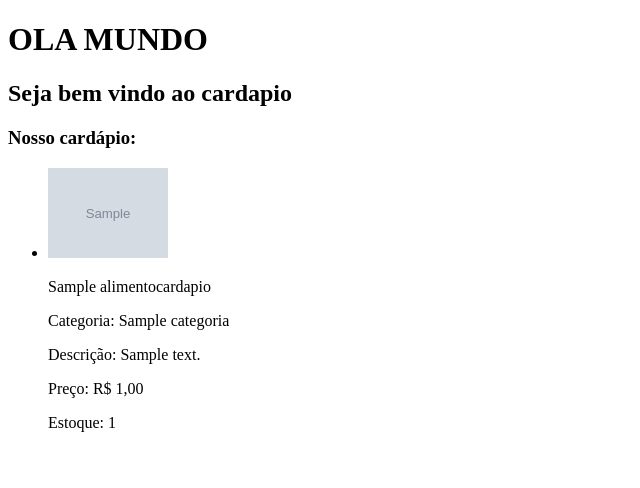
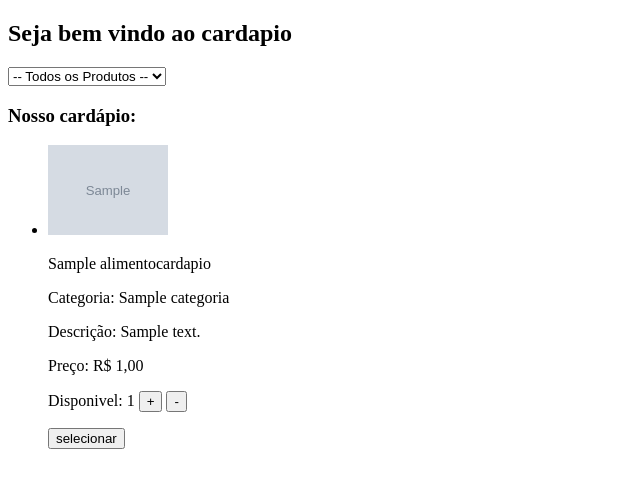
Before and after one commit to IsaClara/cardapio-python, a Django app: page /cardapio/ in a window 1280 px wide. Shown: the top 488 px of the page, without its empty margins (0-640 px from the left). Run offline with Django 5.2, Linux system fonts and the light colour scheme; tables that the repository leaves empty hold one stand-in row (values such as "Sample post"); grey boxes marked "Sample" are stand-in pictures.

Commit message:
Adição de filtro por categoria

```diff
--- a/cardapio/cardapio/templates/Post/index.html
+++ b/cardapio/cardapio/templates/Post/index.html
@@ -6,8 +6,23 @@
     <title>Cardápio Digital</title>
 </head>
 <body>
-    <H1>OLA MUNDO</H1>
         <h2>{{ mensagem }}</h2>
+
+        <!-- lista de categorias -->
+        <form>
+            <select name="g" id="id_categoria" onchange="this.form.submit()">
+                <option value="">-- Todos os Produtos --</option>
+
+                {% for item in categorias %}
+                    <option value="{{ item.id }}"
+                     {% if item.id|stringformat:"s" == busca_atual %}selected
+                     {% endif %}>
+                        {{ item.nome }}
+                    </option>
+                {% endfor %}
+            </select>
+        </form>
+
 
         <h3>Nosso cardápio:</h3>
 
@@ -29,10 +44,19 @@
                     <p>Preço: R$ {{ alimento.preco }}</p>
 
                     {% if alimento.disponivel_estoque > 0 %}
-                    <p>Estoque: {{ alimento.disponivel_estoque }}</p>
+                    <p>Disponivel: {{ alimento.disponivel_estoque }}
+
+                        <button>+</button>
+
+                        <button>-</button></p>
+
+                        <button>selecionar</button>
+
                     {% else %}
                     <p>Não temos mais disponível</p>
                     {% endif %}
+
+
             </li>
 
             {% endfor %}
@@ -41,5 +65,8 @@
     {% else %}
     <p>Não existe nenhum alimento disponível no cardápio agora</p>
     {% endif%}
+
+
+</label>
 </body>
 </html>
--- a/cardapio/cardapio/urls.py
+++ b/cardapio/cardapio/urls.py
@@ -6,7 +6,8 @@ app_name = 'cardapio'
 urlpatterns = [
     #http://127.0.0.1:8000/cardapio/
     path('', views.index, name='index'),
-
+    #vai filtrar a lista
+    path('filtrar/', views.filtroCategoria, name='filtro_categoria'), # http://127.0.0filtrar/
     #http://127.0.0.1:8000/cardapio/sobre
     path('sobre', views.sobre, name='sobre'),
     #http://127.0.0.1:8000/cardapio/contato
--- a/cardapio/cardapio/views.py
+++ b/cardapio/cardapio/views.py
@@ -1,12 +1,43 @@
 from django.shortcuts import render, get_object_or_404
 from django.http import HttpResponse
-from .models import AlimentoCardapio
+from .models import AlimentoCardapio,Categoria
 #http://127.0.0.1:8000/cardapio/
+#onde acontece a criação do card do alimento
 def index(request):
+    categorias = Categoria.objects.all()
     cardapio = AlimentoCardapio.objects.filter(disponivel=True).order_by('nome_alimento')[:20]
-    context={'mensagem':'Seja bem vindo ao cardapio', 'cardapio': cardapio}
+
+    context={'mensagem':'Seja bem vindo ao cardapio',
+             'categorias': categorias,
+              'cardapio': cardapio}
+
     return render(request, 'Post/index.html', context)
-# Create your views here.
+
+
+#vai filtrar por ID
+def filtroCategoria(request):
+    busca = request.GET.get('g', '').strip()
+    categorias = Categoria.objects.all()
+
+    # Se escolheu uma categoria específica
+    if busca and busca.isdigit():
+
+        categoria_id = int(busca)
+        # Filtra estritamente os alimentos da categoria selecionada
+        cardapio = AlimentoCardapio.objects.filter(disponivel=True, categoria_id=categoria_id).order_by('nome_alimento')
+    else:
+        # Se escolheu "Todos os Produtos" (vazio), mostra tudo de novo
+        cardapio = AlimentoCardapio.objects.filter(disponivel=True).order_by('nome_alimento')[:20]
+
+    context = {
+        'mensagem': 'Filtrado por Categoria',
+        'categorias': categorias,
+        'cardapio': cardapio,
+        'busca_atual': busca, # Mantém o select marcado com a opção escolhida
+    }
+    return render(request, 'Post/index.html', context)
+
+
 
 #http://127.0.0.1:8000/cardapio/sobre
 def sobre(request):
```
